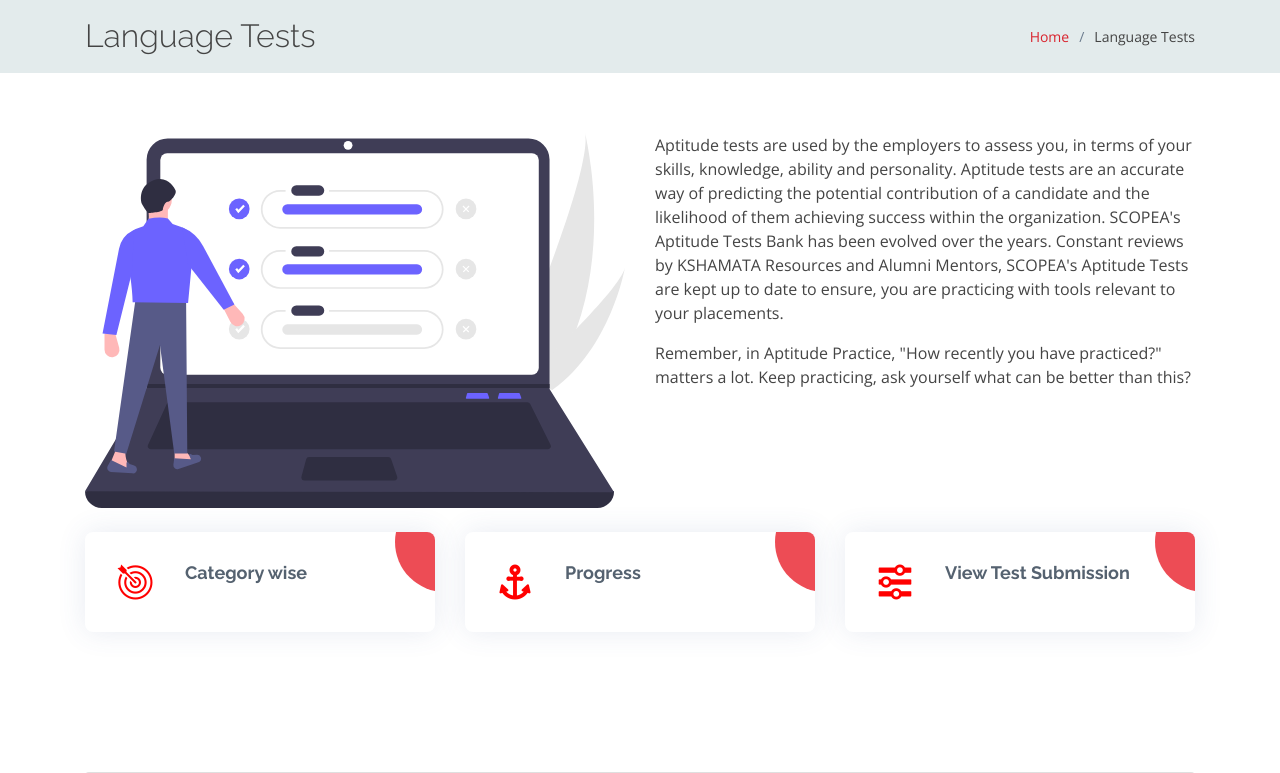
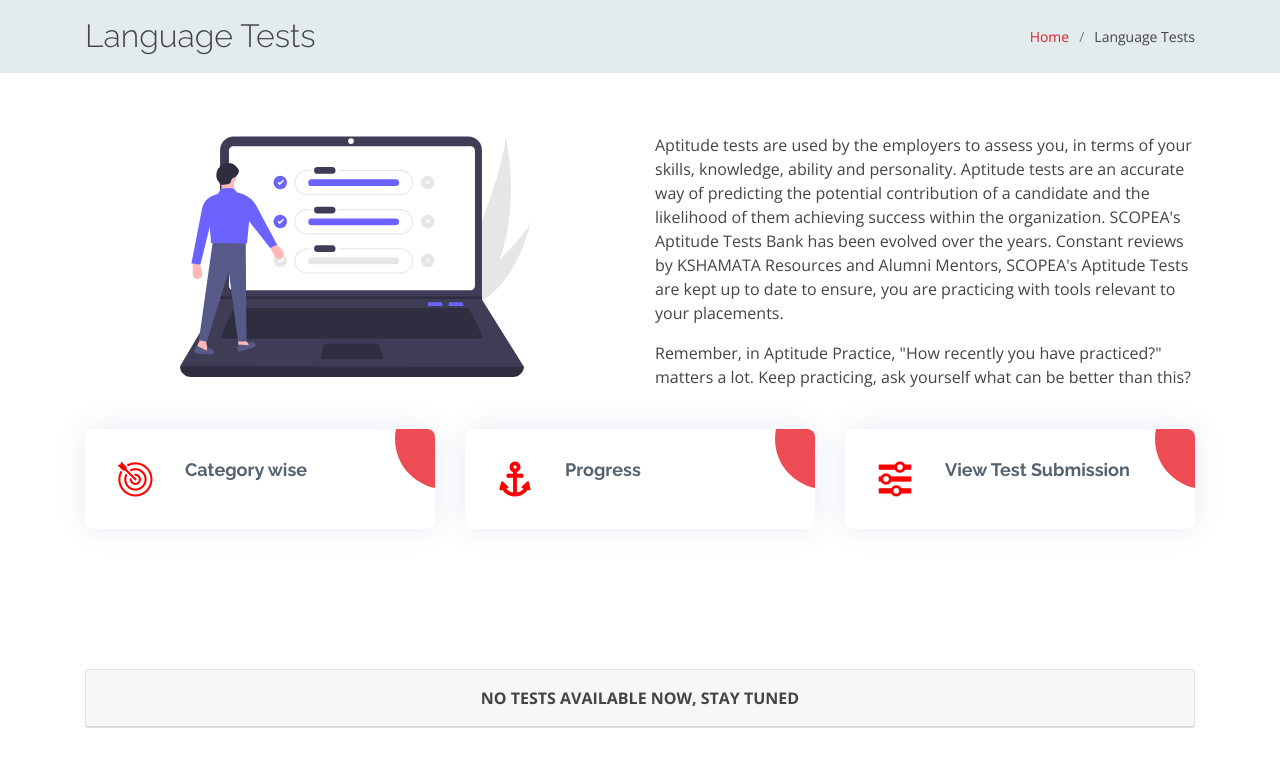
Before and after one commit to World-Konkani-Centre/sushiksha_placement_prep, a Django app: page /language/ in a window 1280 px wide. Shown: the part 87-860 px from the top of the page. Run offline with Django 3.2, Linux system fonts and the light colour scheme; the visitor is signed in with stand-in values (Sample User, id 1); data that the repository does not hold is empty; parts of the project's set-up code (start-up, migrations or seed data) failed here and were passed over; some libraries are stand-ins or nearby versions.

Commit message:
Bootstrap corrections

```diff
--- a/static_dir/assets/css/style.css
+++ b/static_dir/assets/css/style.css
@@ -537,7 +537,7 @@ h6 {
 
 @media (max-width: 768px) {
     #hero h2 {
-        font-size: 28px;
+        font-size: 30px;
         line-height: 25px;
     }
 }
--- a/templates/language/quiz_detail.html
+++ b/templates/language/quiz_detail.html
@@ -40,7 +40,7 @@
                         {% endif %}
 
                         <a class="btn btn-danger" href="{% url 'language_quiz_question' quiz_name=quiz.url %}">
-                            {% trans "Start quiz" %}
+                            {% trans "Start Test" %}
                         </a>
                     </div>
                 </div>
--- a/templates/language/quiz_list.html
+++ b/templates/language/quiz_list.html
@@ -32,8 +32,8 @@
 
         <div class="row">
 
-            <div class="col-lg-6  align-self-baseline" data-aos="fade-right" data-aos-delay="100">
-                <img src="/static/assets/img/language.svg" class="img-fluid" alt="">
+            <div class="col-lg-6  align-self-baseline text-center" data-aos="fade-right" data-aos-delay="100">
+                <img src="/static/assets/img/language.svg" class="img-fluid" alt="" width="65%">
 
             </div>
 
@@ -53,21 +53,21 @@
           <div class="col-md-4">
             <div class="icon-box">
             <i class="icofont-dart"></i>
-              <h4><a href="{% url 'language_quiz_category_list_all' %}">Category wise</a></h4>
+              <h4><a href="{% url 'language_quiz_category_list_all' %}" class="stretched-link">Category wise</a></h4>
             </div>
           </div>
 
             <div class="col-md-4">
             <div class="icon-box">
             <i class="icofont-anchor"></i>
-              <h4><a href="{% url 'language_quiz_progress' %}">Progress</a></h4>
+              <h4><a href="{% url 'language_quiz_progress' %}" class="stretched-link">Progress</a></h4>
             </div>
           </div>
             {% if user.is_superuser %}
             <div class="col-md-4">
             <div class="icon-box">
             <i class="icofont-settings"></i>
-              <h4><a href="{% url 'language_quiz_marking' %}">View Test Submission</a></h4>
+              <h4><a href="{% url 'language_quiz_marking' %}" class="stretched-link">View Test Submission</a></h4>
             </div>
           </div>
              {% endif %}
--- a/templates/language/view_quiz_category.html
+++ b/templates/language/view_quiz_category.html
@@ -8,7 +8,7 @@
             <div class="container">
 
                 <div class="d-flex justify-content-between align-items-center">
-                    <h2>{% trans "Quizzes related to " %} <strong>{{ category.category }} </strong>{% trans "category" %}</h2>
+                    <h2>{% trans "Tests related to " %} <strong>{{ category.category }} </strong>{% trans "category" %}</h2>
 
                     <ol>
                         <li><a href="{% url 'index' %}">Home</a></li>
@@ -22,7 +22,7 @@
 
         <section id="" class="">
             <div class="container">
-                <h3>Select the Quiz</h3>
+                <h3 class="p-3">Select the Test</h3>
                 {% with object_list as quizzes %}
                     {% if quizzes %}
 
--- a/templates/quiz/quiz_detail.html
+++ b/templates/quiz/quiz_detail.html
@@ -40,7 +40,7 @@
                         {% endif %}
 
                         <a class="btn btn-danger" href="{% url 'quiz_question' quiz_name=quiz.url %}">
-                            {% trans "Start quiz" %}
+                            {% trans "Start Test" %}
                         </a>
                     </div>
                 </div>
--- a/templates/quiz/view_quiz_category.html
+++ b/templates/quiz/view_quiz_category.html
@@ -8,7 +8,7 @@
             <div class="container">
 
                 <div class="d-flex justify-content-between align-items-center">
-                    <h2>{% trans "Quizzes related to " %} <strong>{{ category.category }} </strong>{% trans "category" %}</h2>
+                    <h2>{% trans "Tests related to " %} <strong>{{ category.category }} </strong>{% trans "category" %}</h2>
 
                     <ol>
                         <li><a href="{% url 'index' %}">Home</a></li>
@@ -22,7 +22,7 @@
 
         <section id="" class="">
             <div class="container">
-                <h3>Select the Quiz</h3>
+                <h3 class="p-3">Select the Test</h3>
                 {% with object_list as quizzes %}
                     {% if quizzes %}
 
```
Also changed, not shown: templates/quiz/quiz_list.html (+5 -5 lines), templates/web/home.html (+5 -5 lines).
